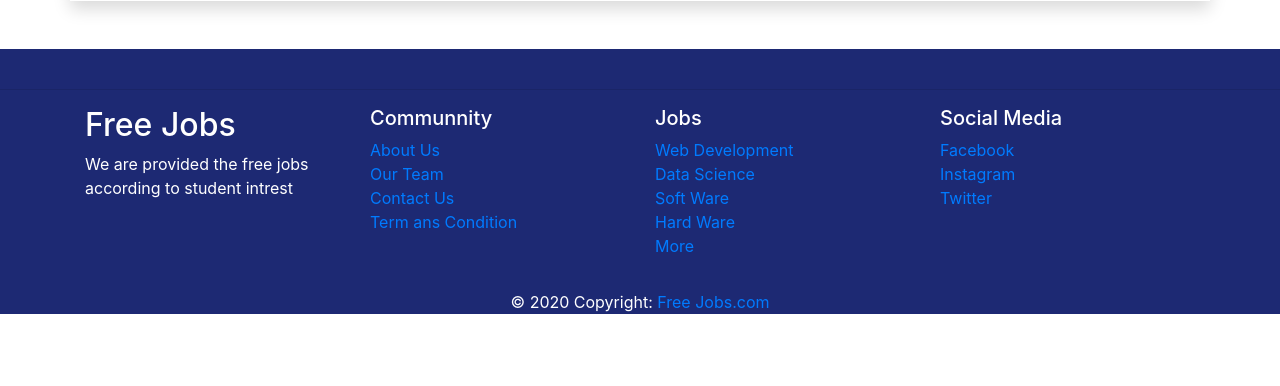
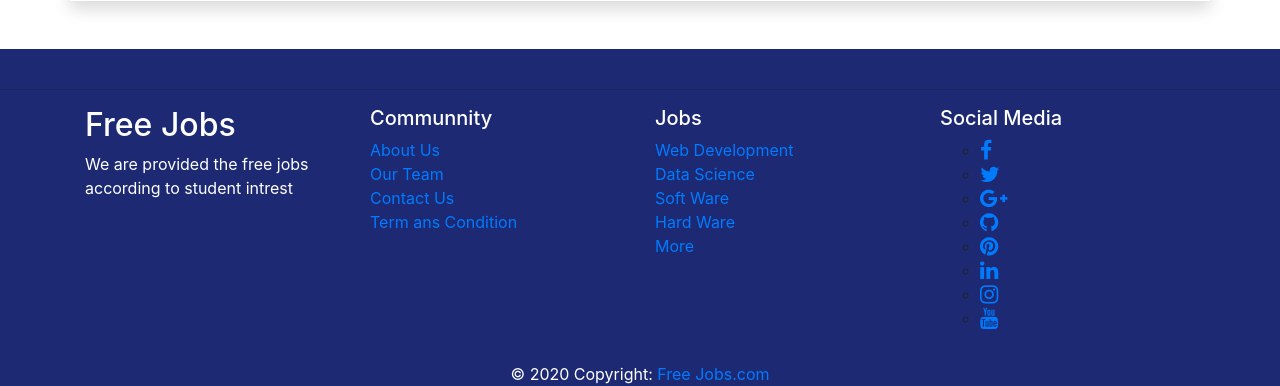
Before and after one commit to deepak9039/DK180_the_Hater-S_SIH2020, a Django app: page /account/companysignup/ in a window 1280 px wide. Shown: the part 942-1328 px from the top of the page. Before the commit the page ends 1256 px from the top, so only its background shows below. Run offline with Django 3.2, Linux system fonts and the light colour scheme; some libraries are stand-ins or nearby versions.

Commit message:
social media

```diff
--- a/templates/all.html
+++ b/templates/all.html
@@ -12,6 +12,7 @@
         <meta name="viewport" content="width=device-width, initial-scale=1.0">
         <link href="https://fonts.googleapis.com/icon?family=Material+Icons" rel="stylesheet">
         <link rel="stylesheet" href="{% static 'css/login.css' %}">
+        <link rel="stylesheet" href="https://cdnjs.cloudflare.com/ajax/libs/font-awesome/4.7.0/css/font-awesome.min.css">
         <link rel="stylesheet" href="https://stackpath.bootstrapcdn.com/bootstrap/4.4.1/css/bootstrap.min.css" integrity="sha384-Vkoo8x4CGsO3+Hhxv8T/Q5PaXtkKtu6ug5TOeNV6gBiFeWPGFN9MuhOf23Q9Ifjh" crossorigin="anonymous">
         <link rel="stylesheet" href="https://stackpath.bootstrapcdn.com/bootstrap/4.4.1/js/bootstrap.min.js" >
         <!-- Go to www.addthis.com/dashboard to customize your tools -->
@@ -239,6 +240,7 @@
           <li>
             <a href="#!">Term ans Condition</a>
           </li>
+
         </ul>
 
       </div>
@@ -276,16 +278,19 @@
         <h5 class="" style="color: white;">Social Media</h5>
 
         <ul class="list-unstyled">
-          <li>
-            <a href="#" target="_blank">Facebook</a>
-          </li>
-          <li>
-            <a href="#" target="_blank">Instagram</a>
-          </li>
-          <li>
-            <a href="#" target="_blank">Twitter</a>
-          </li>
-        </ul>
+
+<ul>
+<li><a href="#" class="fa fa-lg fa-facebook"></a></li>
+<li><a href="#" class="fa fa-lg fa-twitter"></a></li>
+<li><a href="#" class="fa fa-lg fa-google-plus"></a></li>
+<li><a href="#" class="fa fa-lg fa-github"></a></li>
+<li><a href="#" class="fa fa-lg fa-pinterest"></a></li>
+<li><a href="#" class="fa fa-lg fa-linkedin"></a></li>
+<li><a href="#" class="fa fa-lg fa-instagram"></a></li>
+<li><a href="#" class="fa fa-lg fa-youtube"></a></li>
+</ul>
+
+
 
       </div>
 
```
